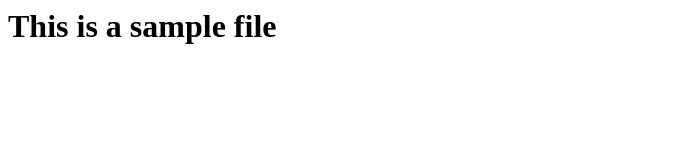
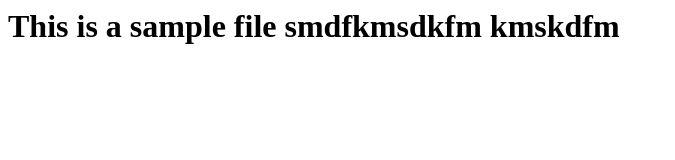
Before and after one commit to HtmlCss-166/mariamkhmaladze, a plain HTML site: page lesson5Test/index.html in a window 1280 px wide. Shown: the whole page, without its empty margins (0-675 px from the left). Drawn offline with Linux system fonts and the light colour scheme.

Commit message:
შევცვალე მოთხოვნილი ფაილები

```diff
--- a/lesson5Test/index.html
+++ b/lesson5Test/index.html
@@ -1,7 +1,7 @@
 <html>
     <body>
         <h1>
-            This is a sample file
+            This is a sample file smdfkmsdkfm kmskdfm
         </h1>
     </body>
 </html>
```
